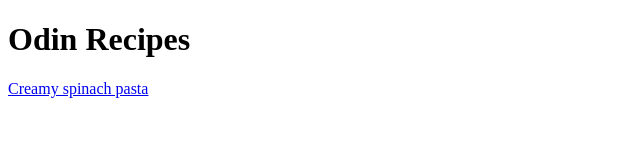
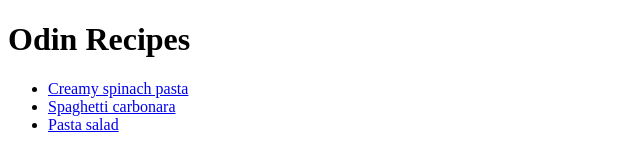
Before and after one commit to SuDana855/odin-recipes, a plain HTML site: page index.html in a window 1280 px wide. Shown: the whole page, without its empty margins (0-640 px from the left). Drawn offline with Linux system fonts and the light colour scheme.

Commit message:
Add links on index page

```diff
--- a/index.html
+++ b/index.html
@@ -7,6 +7,10 @@
 </head>
 <body>
     <h1>Odin Recipes</h1>
-    <a href="recipes/creamy-spinach-pasta.html">Creamy spinach pasta</a>
+    <ul>
+        <li><a target="_blank" href="recipes/creamy-spinach-pasta.html">Creamy spinach pasta</a></li>
+        <li><a target="_blank" href="recipes/spaghetti-carbonara.html">Spaghetti carbonara</a></li>
+        <li><a target="_blank" href="recipes/pasta-salad.html">Pasta salad</a></li>
+    </ul>
 </body>
 </html>
```
